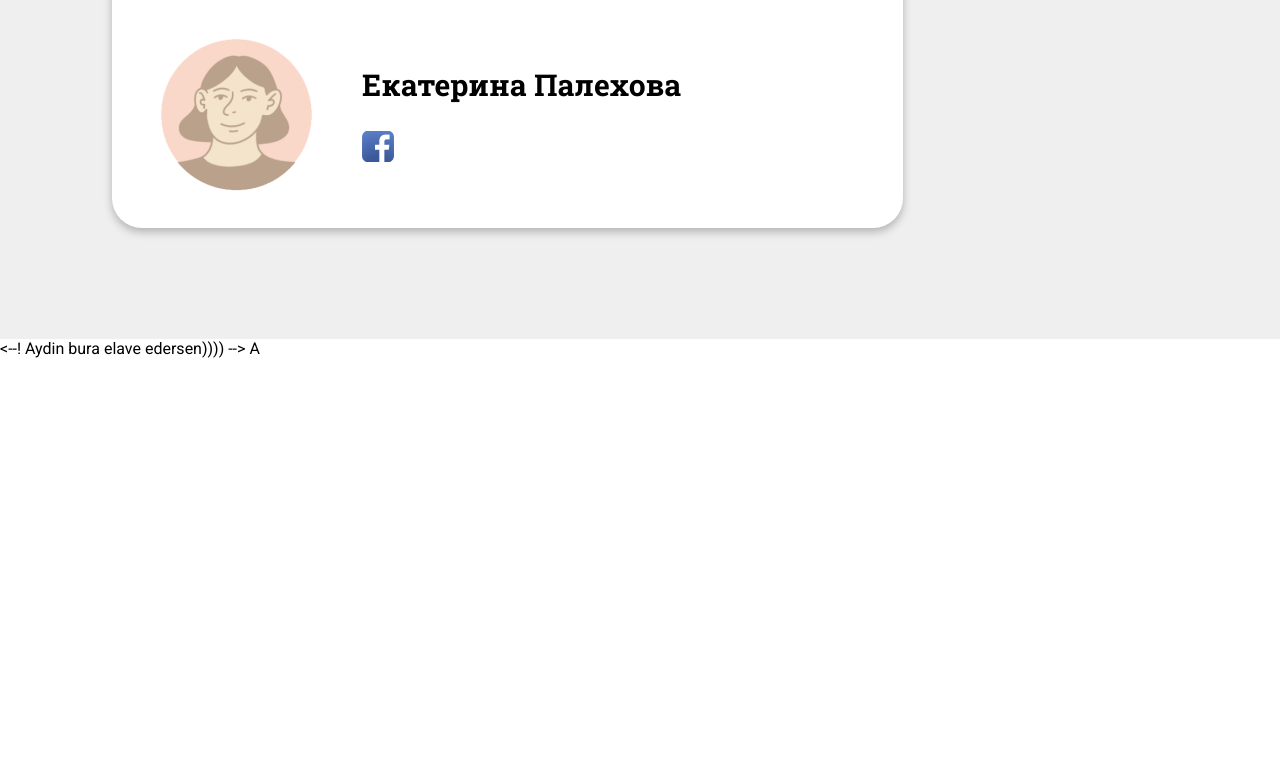
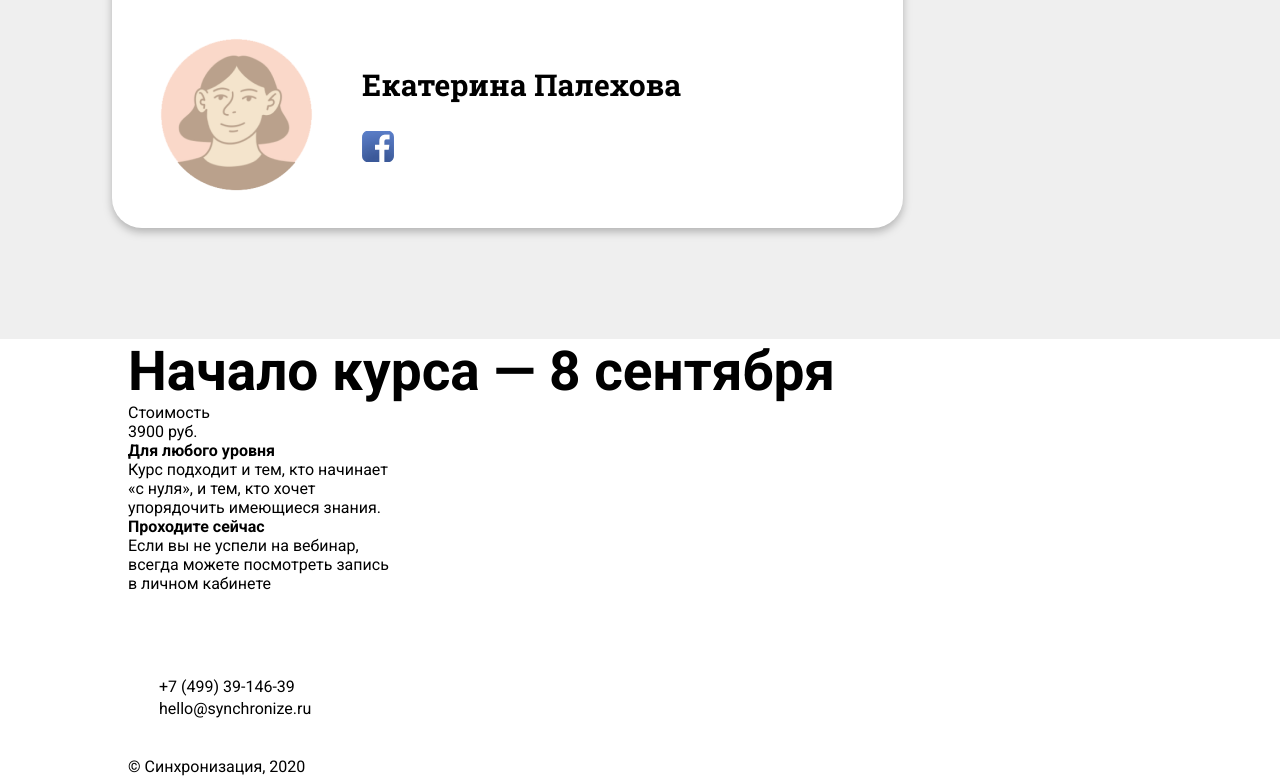
Before and after one commit to wasp242/first-project, a plain HTML site: page index.html in a window 1280 px wide. Shown: the part 4597-5373 px from the top of the page. Before the commit the page ends 4955 px from the top, so only its background shows below. Drawn offline with Linux system fonts and the light colour scheme.

Commit message:
Update index.html

```diff
--- a/index.html
+++ b/index.html
@@ -334,23 +334,67 @@
 
 
 
+<footer>
+
+<section class="first-block">
+  <div class="container">
+  <article class="first-block-header">
+  <h2 class="course-header">Начало курса — 8 сентября</h2>
+  <p class="footer-value">Стоимость</p>
+  <p class="footer-cost">3900 руб.</p>
+</article>
+<article class="first-block-main">
+<div class="footer-main-text">
+    <div class="footer-first-text">
+      <h4 class="footer-header4">Для любого уровня</h4>
+      <p>Курс подходит и тем, кто начинает<br>
+         «с нуля», и тем, кто хочет<br>
+          упорядочить имеющиеся знания.</p>
+        </div>
+        <div class="footer-second-text">
+
+      <h4 class="footer-header4">Проходите сейчас</h4>
+      <p>Если вы не успели на вебинар,<br>
+         всегда можете посмотреть запись<br>
+          в личном кабинете</p>
+
+        </div>
+      </div>
+    </article>
+    </div>
+</section>
 
 
+<section class="second-block">
+        <div class="container">
 
+      <div class="sinc-phone-mail">
 
+        <img class="sincronization" src="image/icons/logo_mobile_white 1.png" alt="sinc">
+        <div class="phone-mail">
+          <div class="phone-num">
+          <img class="footer-icon-1" src="image/icons/phone_white.png" alt="phone_white">
+          <span class="phone-number">+7 (499) 39-146-39</span>
+          </div>
+          <div class="email-address">
+          <img class="footer-icon-2" src="image/icons/mail_white.png" alt="mail_white">
+          <span class="email-address">hello@synchronize.ru</span>
+          </div>
+          </div>
+      </div>
 
-    <--! Aydin bura elave edersen)))) -->
+      <div class="logo-to-footer">
+      <img class="logos-footer-1" src="image/icons/instagram.png" alt="instagram">
+      <img class="logos-footer" src="image/icons/fb.png" alt="fb">
+      <img class="logos-footer" src="image/icons/vk.png" alt="viber">
+      <img class="logos-footer" src="image/icons/whatsapp.png" alt="whatsapp">
+      <p class="ending">© Синхронизация, 2020</p>
+    </div>
+        </div>
+      </section>
 
+      </footer>
 
-
-
-
-
-
-
-
-
-      A
 
 
 
```
